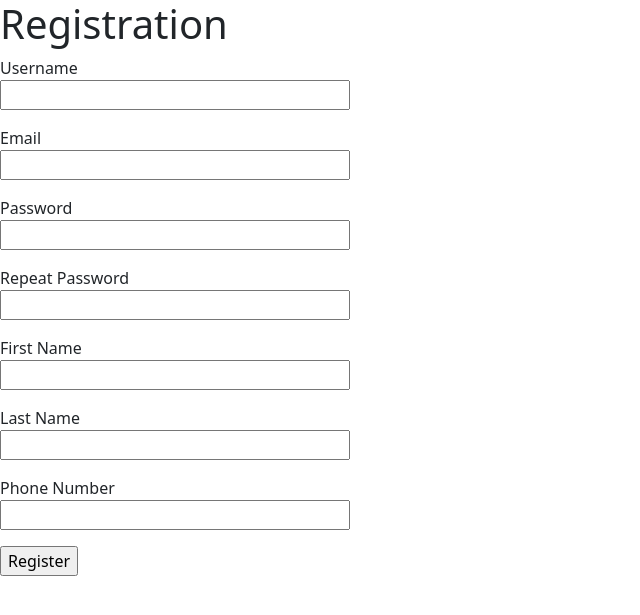
After one commit to Ra-Wh/fictional-umbrella, a Flask app: page /register in a window 1280 px wide. The commit adds this page. Shown: the top 615 px of the page, without its empty margins (0-640 px from the left). Run offline with Flask 3, Linux system fonts and the light colour scheme.

Commit message:
registration form

```diff
--- a/app/forms.py
+++ b/app/forms.py
@@ -2,10 +2,21 @@ import sqlalchemy as sa
 
 from flask_wtf import FlaskForm
 from wtforms import StringField, PasswordField, BooleanField, SubmitField
-from wtforms.validators import DataRequired
+from wtforms.validators import DataRequired, Email, EqualTo
 
 class LoginForm(FlaskForm):
     username = StringField('Username', validators=[DataRequired()])
     password = PasswordField('Password', validators=[DataRequired()])
     remember_me = BooleanField('Remeber Me')
     submit = SubmitField('Login')
+
+class RegistrationForm(FlaskForm):
+    first_name = StringField('First Name', validators=[DataRequired()])
+    last_name = StringField('Last Name', validators=[DataRequired()])
+    phone_number = StringField('Phone Number')
+    username = StringField('Username', validators=[DataRequired()])
+    email = StringField('Email', validators=[DataRequired(), Email()])
+    password = PasswordField('Password', validators=[DataRequired()])
+    password2 = PasswordField(
+        'Repeat Password', validators=[DataRequired(), EqualTo('password')])
+    submit = SubmitField('Register')
--- a/app/routes.py
+++ b/app/routes.py
@@ -1,5 +1,5 @@
 from flask import render_template, flash, redirect, url_for, request
-from app.forms import LoginForm
+from app.forms import LoginForm, RegistrationForm
 from app import app, db
 from flask_login import current_user, logout_user, login_required, login_user
 import sqlalchemy as sa
@@ -30,3 +30,18 @@ def login():
             next_page = url_for('index')
         return redirect(next_page)
     return render_template('login.html', title='Sign in', form=form)
+
+@app.route('/register', methods=['GET', 'POST'])
+def register():
+    if current_user.is_authenticated:
+        return redirect(url_for('index'))
+    form = RegistrationForm()
+    if form.validate_on_submit():
+        user = user_accounts(first_name=form.first_name.data, last_name=form.last_name.data, phone_number=form.phone_number.data)
+        db.session.add(user)
+        db.session.commit()
+        login = login_details(user_account_id=user.user_account_id, username=form.username.data, email_address=form.email.data)
+        login.set_password(form.password.data)
+        db.session.add(login)
+        db.session.commit()
+    return render_template('register.html', title='Register', form=form)
--- a/app/templates/login.html
+++ b/app/templates/login.html
@@ -62,7 +62,7 @@
                     <hr>
 
                     <div class="d-flex justify-content-center mt-3">
-                        <button type="button" class="btn button-secondary" onclick="window.location.href='{{ url_for('index') }}'">
+                        <button type="button" class="btn button-secondary" onclick="window.location.href='{{ url_for('register') }}'">
                             Create an account
                         </button>
                     </div>
--- /dev/null
+++ b/app/templates/register.html
@@ -0,0 +1,73 @@
+    <!DOCTYPE html>
+<html lang="en">
+    <head>
+        <meta charset="utf-8">
+        <meta name="viewport" content="width=device-width, initial-scale=1">
+         {% if title %}
+            <title>
+                {{ title }} - Support-Hub
+            </title>
+        {% else %}
+            <title>
+                Welcome to Tabletop Treasures
+            </title>
+        {% endif %}
+        <link rel="stylesheet" href="https://cdn.jsdelivr.net/npm/bootstrap@5.3.6/dist/css/bootstrap.min.css" crossorigin="anonymous">
+        <link rel="stylesheet" href="{{ url_for('static', filename='styles.css') }}" crossorigin="anonymous">
+
+    </head>
+    <body>
+    <h1>Registration</h1>
+    <form action="" method="post" novalidate>
+        {{ form.hidden_tag() }}
+        <p>
+            {{ form.username.label }}<br>
+            {{ form.username(size=32) }}<br>
+            {% for error in form.username.errors %}
+            <span style="color: red">[{{ error }}]</span>
+            {% endfor %}
+        </p>
+        <p>
+            {{ form.email.label }}<br>
+            {{ form.email(size=32) }}<br>
+            {% for error in form.email.errors %}
+            <span style="color: red">[{{ error }}]</span>
+            {% endfor %}
+        </p>
+        <p>
+            {{ form.password.label }}<br>
+            {{ form.password(size=32) }}<br>
+            {% for error in form.password.errors %}
+            <span style="color: red">[{{ error }}]</span>
+            {% endfor %}
+        </p>
+        <p>
+            {{ form.password2.label }}<br>
+            {{ form.password2(size=32) }}<br>
+            {% for error in form.password2.errors %}
+            <span style="color: red">[{{ error }}]</span>
+            {% endfor %}
+        </p>
+        <p>
+            {{form.first_name.label }}<br>
+            {{form.first_name(size=32) }}<br>
+            {% for error in form.first_name.errors %}
+            <span style="color: red">[{{ error }}]</span>
+            {% endfor %}
+        </p>
+        <p>
+            {{ form.last_name.label }}<br>
+            {{ form.last_name(size=32) }}<br>
+            {% for error in form.last_name.errors %}
+            <span style="color: red">[{{ error }}]</span>
+            {% endfor %}
+        </p>
+        <p>
+            {{ form.phone_number.label }}<br>
+            {{ form.phone_number(size=32) }}
+        </p>
+        <p>
+            {{ form.submit() }}
+        </p>
+    </form>
+    </body>
```
Also changed, not shown: app.db, app/templates/base.html (added).
